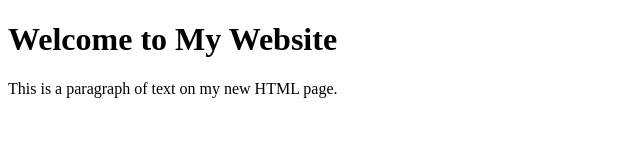
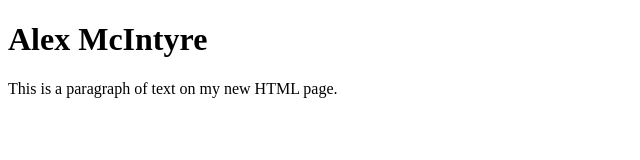
Before and after one commit to alexmc6203/alexmc6203.github.io, a plain HTML site: page index.html in a window 1280 px wide. Shown: the whole page, without its empty margins (0-640 px from the left). Drawn offline with Linux system fonts and the light colour scheme.

Commit message:
Update index.html

```diff
--- a/index.html
+++ b/index.html
@@ -3,11 +3,11 @@
 <head>
     <meta charset="UTF-8">
     <meta name="viewport" content="width=device-width, initial-scale=1.0">
-    <title>My First Web Page</title>
+    <title>Alex McIntyre</title>
 </head>
 <body>
 
-    <h1>Welcome to My Website</h1>
+    <h1>Alex McIntyre</h1>
     <p>This is a paragraph of text on my new HTML page.</p>
 
     <!-- This is a comment. It won't show up in the browser! -->
```
